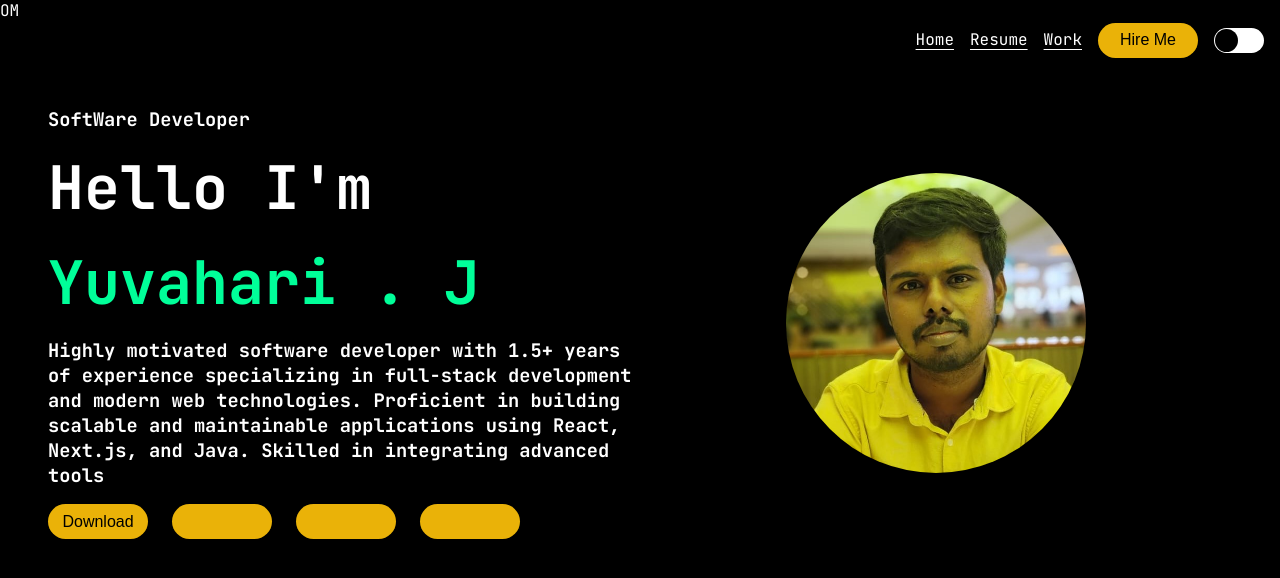
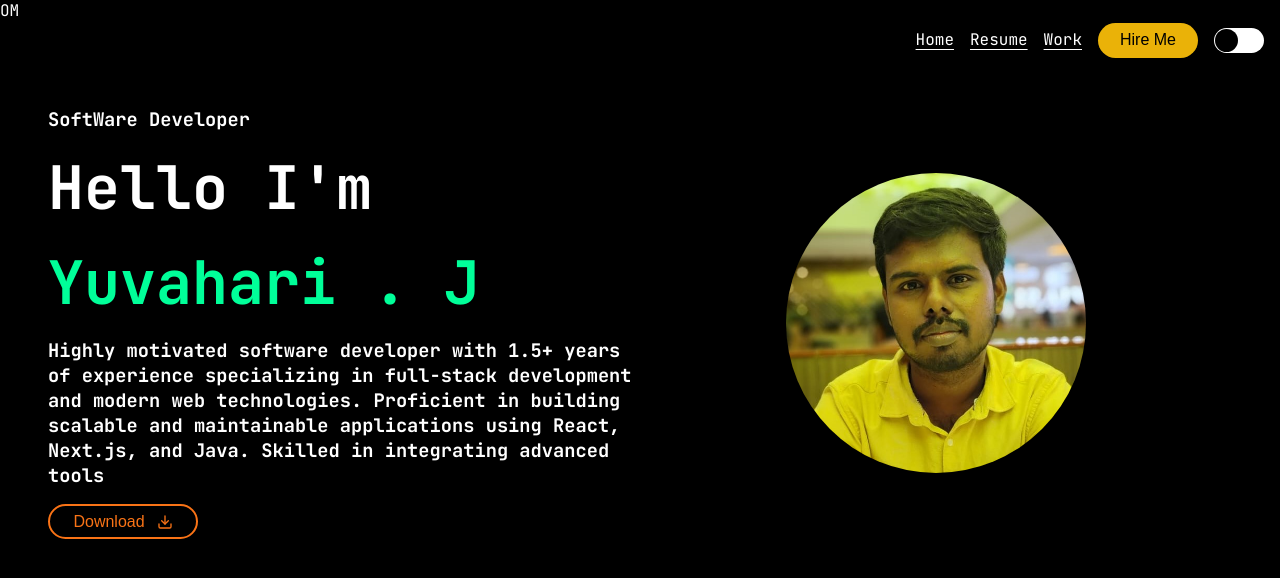
Before and after one commit to yuvahariJ/portfolio, a React (Create React App) app in the folder my-portfolio-app/: page /home in a window 1280 px wide. Shown: the top 578 px of the page. Built offline with nearby package versions, Linux system fonts and the light colour scheme.

Commit message:
Added Icon button

```diff
--- a/my-portfolio-app/src/Components/Buttons/Button/index.css
+++ b/my-portfolio-app/src/Components/Buttons/Button/index.css
@@ -1,12 +1,69 @@
+
+/* default style*/
 .button-main{
-   border: none;
    background: var(--goldenYellow);
-   width: 100px;
+   min-width: 100px;
    border-radius: 20px;
    font-size: 16px;
    font-weight: 400;
    height: 35px;
 }
+.button-default{
+  border: none;
+  display: flex;
+   gap: 12px;
+   align-items: center;
+   justify-content: center;
+}
 .button-main:hover{
     background: var(--goldenbYellowLight);
 }
+
+/* Outline Button */
+.outline{
+    border: 2px solid var(--orange);
+    background: var(--white);
+    color: var(--orange);
+    max-width: 150px;
+    border-radius: 20px;
+    font-size: 16px;
+    font-weight: 400;
+    height: 35px;
+ }
+ .outline:hover{
+     background: var(--orange);
+     color: var(--black);
+ }
+
+.outline-black{
+    border: 2px solid var(--orange);
+    background: var(--black);
+    color: var(--orange);
+    max-width: 150px;
+    width: 100%;
+    border-radius: 20px;
+    font-size: 16px;
+    font-weight: 400;
+    height: 35px;
+}
+.outline-black:hover{
+  background: var(--orange);
+  color: var(--black);
+}
+
+.icon-button> svg{
+  fill: var(--blueAcent);
+}
+.icon-button> svg:hover{
+  fill: var(--greenAcent);
+}
+.icon-button{
+  width: 35px;
+  height: 35px;
+}
+.icon-button-dark{
+  background: var(--black);
+}
+icon-button-light{
+  background: var(--goldenYellow);
+}
--- a/my-portfolio-app/src/Components/Buttons/Button/index.js
+++ b/my-portfolio-app/src/Components/Buttons/Button/index.js
@@ -1,19 +1,34 @@
 import React from "react";
 import "./index.css";
+import { useTheme } from "../../../Context/ThemeProvider/Theme";
 
-
-const Button = ({...props } ) => {
-    const { label,onClick} = props;
+const Button = ({ ...props }) => {
+  const { theme } = useTheme();
+  const { label, onClick, type, leadingIcon, style } = props;
+  const getButtonType = () => {
+    switch (type) {
+      case "outline":
+        if (theme) return "outline-black";
+        return "outline";
+      case "icon-button":
+        if (theme) return "icon-button  icon-button-dark";
+        return "icon-button  icon-button-light";
+      default:
+        return "button-main";
+    }
+  };
   return (
     <button
-            {...onClick && ({
-                onClick: () => onClick()
+      {...(onClick && {
+        onClick: () => onClick(),
       })}
-            className="button-main"
+      className={`button-default ${getButtonType()}`}
+      {...style}
     >
       {label}
+      {leadingIcon}
     </button>
-    )
-}
+  );
+};
 
 export default Button;
```
Lines whose indentation alone changed are shown as unchanged.
